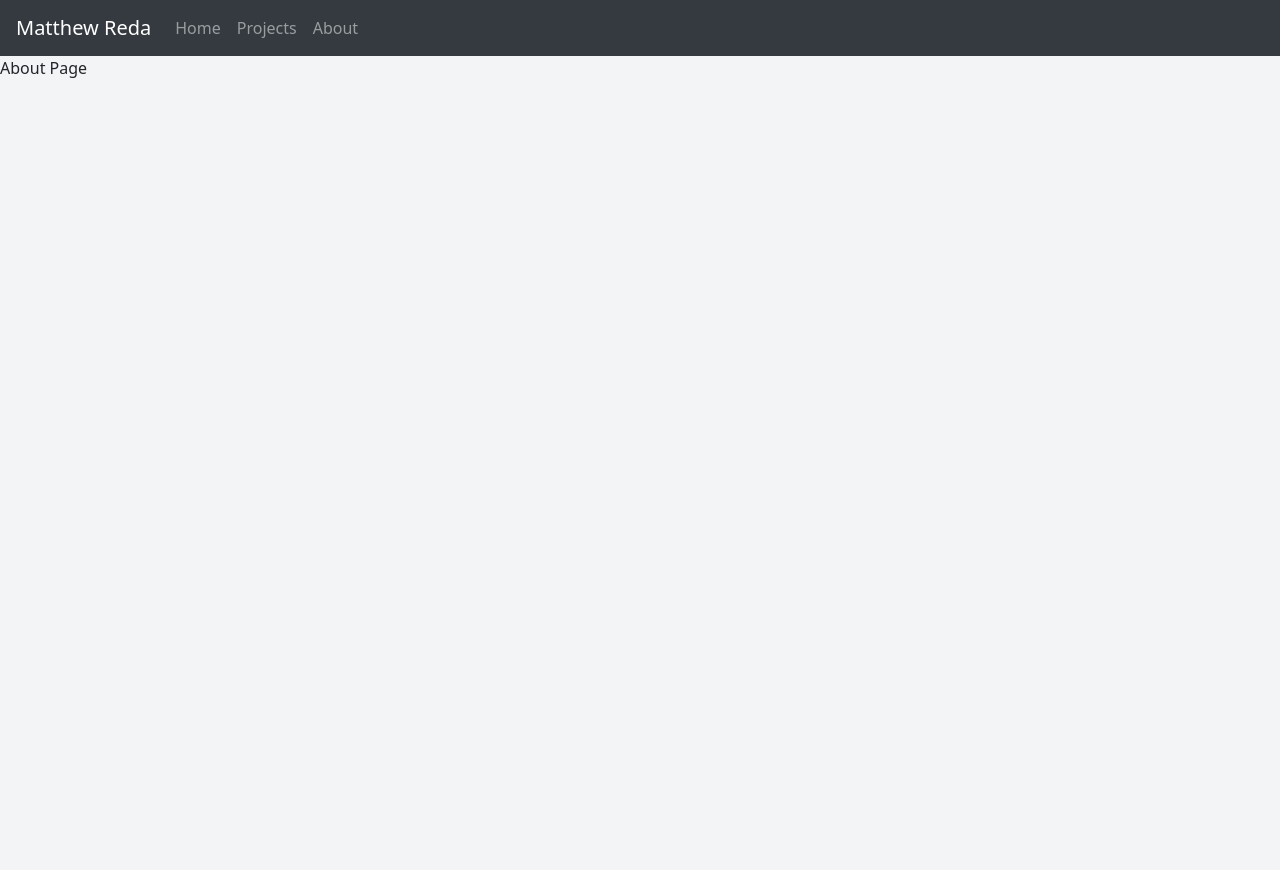
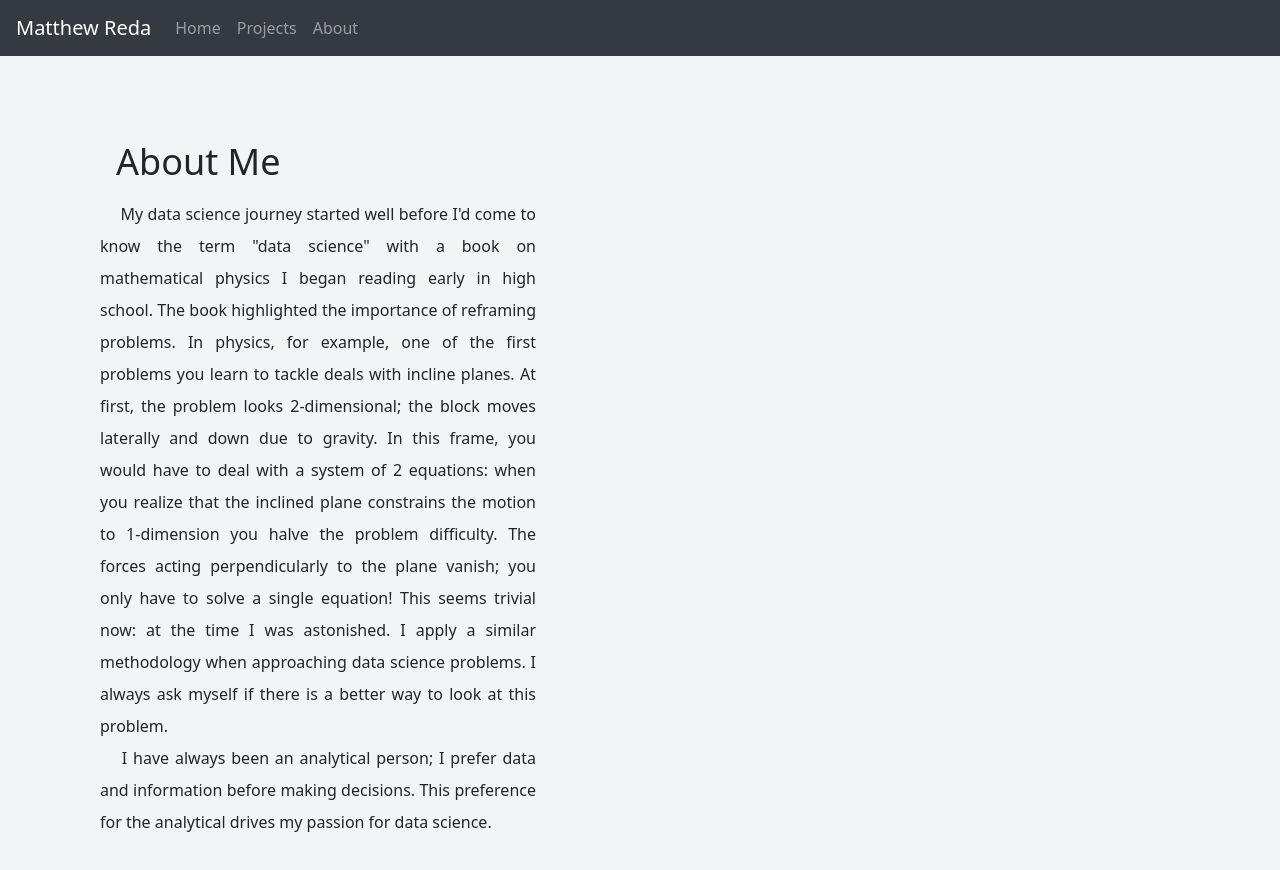
Before and after one commit to redam94/Portfolio, a React (Create React App) app: page /about in a window 1280 px wide. Shown: the top 870 px of the page. Before the commit the page ends 800 px from the top, so only its background shows below. Built offline with nearby package versions, Linux system fonts and the light colour scheme.

Commit message:
Added about me to about me page

```diff
--- a/src/App.css
+++ b/src/App.css
@@ -16,7 +16,7 @@
 
 .banner {
     margin-bottom: 0;
-    height:24rem;
+    height: auto;
 }
 @media (max-width:300px){
     .banner {
@@ -33,6 +33,7 @@
 .banner-img{
     width: 250px;
     height: 250px;
+    min-width: 250px;
 }
 .justify-right {
     display: grid;
--- a/src/client/pages/AboutPage/About.js
+++ b/src/client/pages/AboutPage/About.js
@@ -1,10 +1,17 @@
 import React from "react"
+import './styles/About.css';
 
 export default class About extends React.Component{
     render(){
         return (
-            <div className='box'>
-                About Page
+            <div className="column-2 text-justify">
+                <h1 className="text-4xl m-3">About Me</h1>
+                <p>
+                    &emsp; {"My data science journey started well before I'd come to know the term \"data science\" with a book on mathematical physics I began reading early in high school. The book highlighted the importance of reframing problems. In physics, for example, one of the first problems you learn to tackle deals with incline planes. At first, the problem looks 2-dimensional; the block moves laterally and down due to gravity. In this frame, you would have to deal with a system of 2 equations: when you realize that the inclined plane constrains the motion to 1-dimension you halve the problem difficulty. The forces acting perpendicularly to the plane vanish; you only have to solve a single equation! This seems trivial now: at the time I was astonished. I apply a similar methodology when approaching data science problems. I always ask myself if there is a better way to look at this problem."}
+                </p>
+                <p>
+                    &emsp; {"I have always been an analytical person; I prefer data and information before making decisions. This preference for the analytical drives my passion for data science."}
+                </p>
             </div>
         )
     }
--- /dev/null
+++ b/src/client/pages/AboutPage/styles/About.css
@@ -0,0 +1,17 @@
+* {
+    box-sizing: border-box;
+  }
+
+  /* Create two equal columns that float next to each other */
+  .column-2 {
+    float: left;
+    width: 45%;
+    min-width: 512px;
+    padding: 40px;
+    padding-left:70px;
+    padding-right: 70px;
+    margin:30px;
+    margin-right:30px;
+    margin-bottom: 70px;
+    line-height:2;
+  }
```
